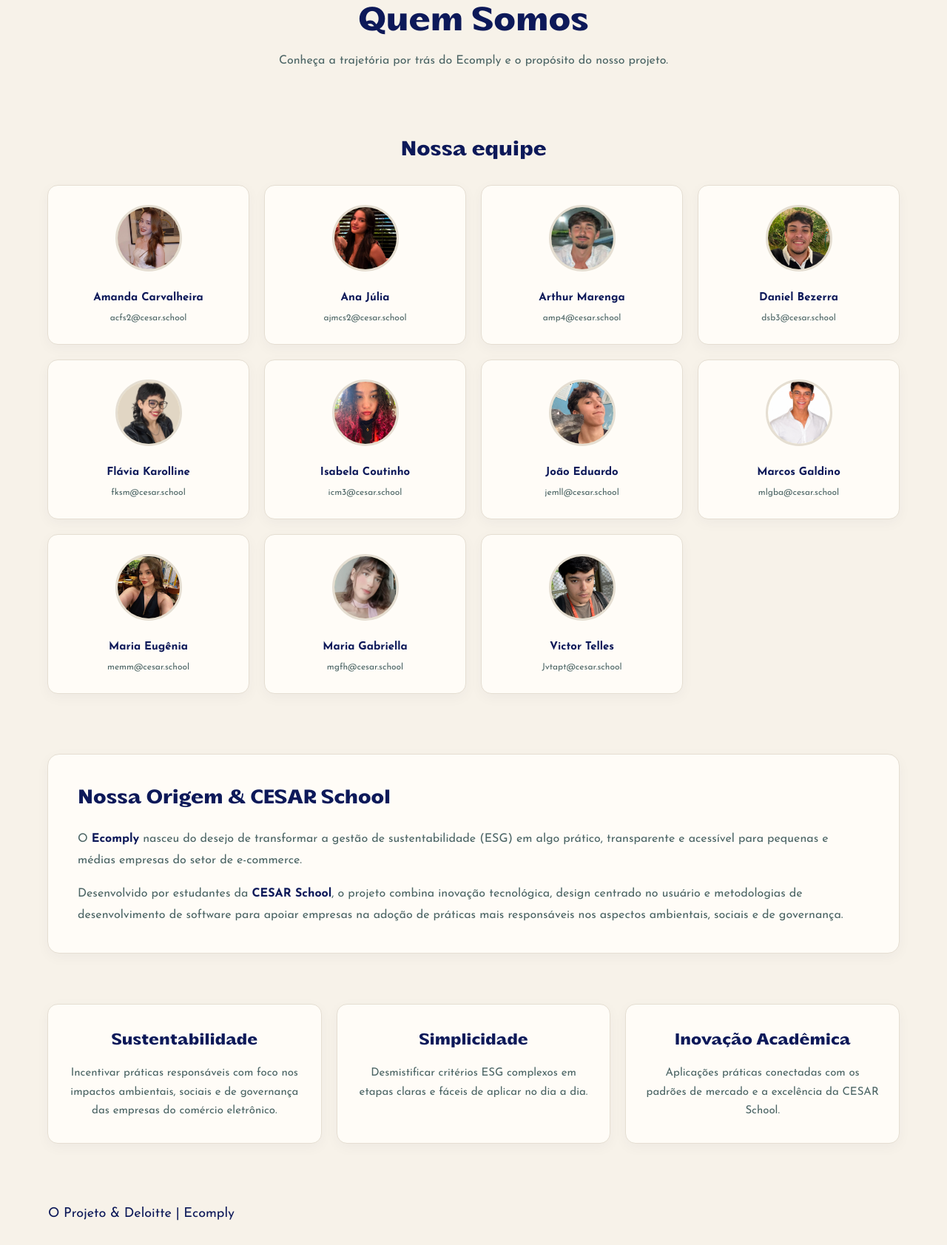
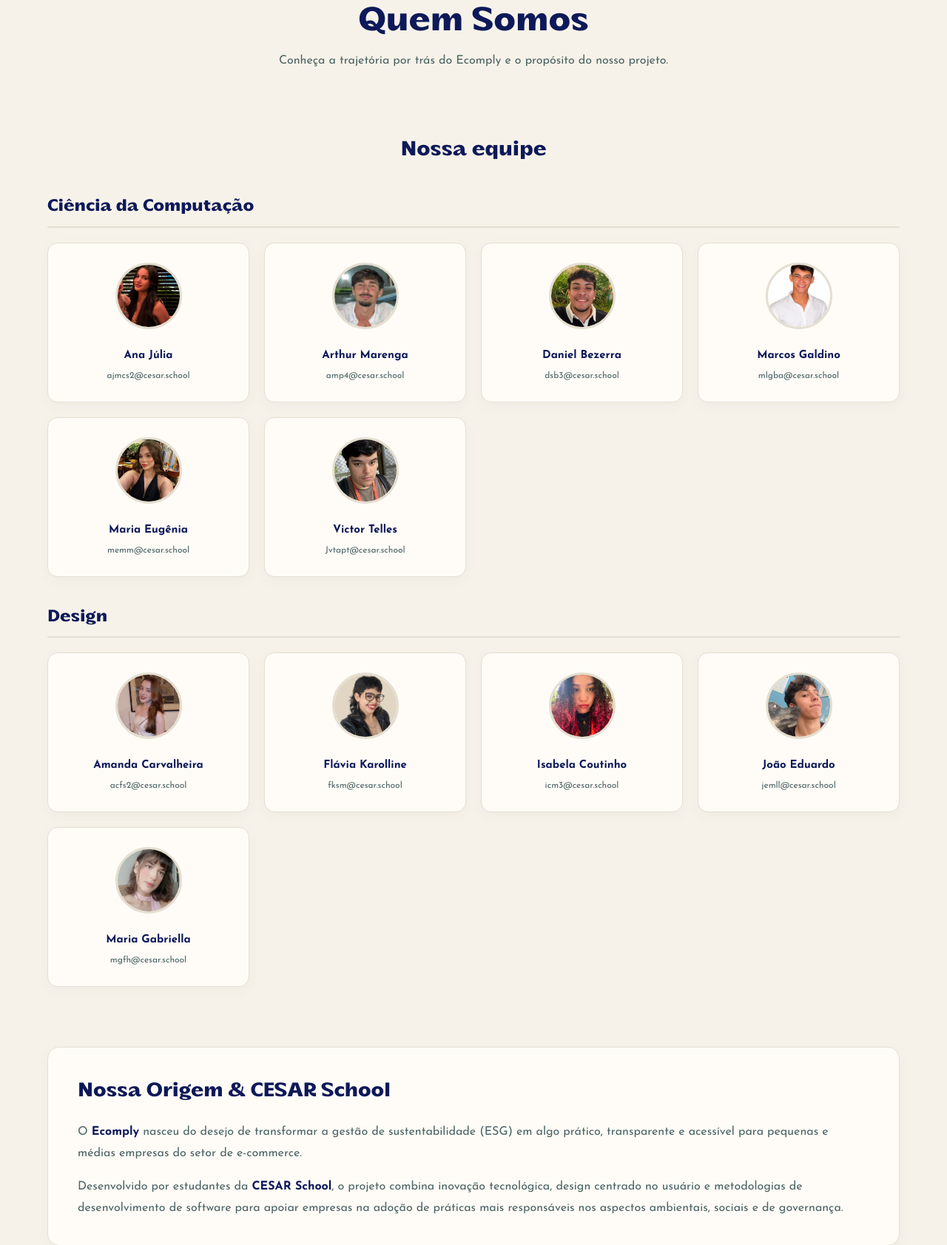
Before and after one commit to mariaeugeniamoraes/projeto_fds_2026.2, a Django app: page / in a window 1280 px wide. Shown: the part 868-2551 px from the top of the page at 74% size. Run offline with Django 5.2, Linux system fonts and the light colour scheme.

Commit message:
Divide os membros em Design e CC

```diff
--- a/core/templates/core/quem_somos.html
+++ b/core/templates/core/quem_somos.html
@@ -44,6 +40,20 @@
 
     body.dark-theme .member-name-link:hover {
         color: #72d9a9 !important;
+    }
+
+    /* Subtítulos dos cursos (Design e CC) */
+    .course-subtitle {
+        font-size: 22px;
+        font-weight: 700;
+        margin: 35px 0 20px;
+        padding-bottom: 8px;
+        border-bottom: 2px solid #E5DED2;
+    }
+
+    body.dark-theme .course-subtitle {
+        color: #FFFFFF !important;
+        border-bottom-color: rgba(255, 255, 255, 0.15) !important;
     }
 
     /* ==========================================
@@ -116,8 +126,13 @@
     body:not(.dark-theme) .section-title {
         color: #0D1959;
         font-size: 27px;
-        margin-bottom: 25px;
+        margin-bottom: 10px;
         text-align: center;
+    }
+
+    body:not(.dark-theme) .course-subtitle {
+        color: #0D1959;
+        border-bottom-color: #E5DED2;
     }
 
     body:not(.dark-theme) .team-grid {
@@ -295,23 +310,9 @@
     <section class="team-section">
         <h2 class="section-title">Nossa equipe</h2>
 
+        <!-- GRUPO: CIÊNCIA DA COMPUTAÇÃO -->
+        <h3 class="course-subtitle">Ciência da Computação</h3>
         <div class="team-grid">
-
-            <div class="team-card">
-                <img src="{% static 'images/equipe/Amanda.jpg' %}"
-                     alt="Amanda Carvalheira Ferreira da Silva"
-                     class="member-avatar">
-
-                <a href="https://www.linkedin.com/in/amanda-carvalheira/"
-                   target="_blank" rel="noopener noreferrer"
-                   class="member-name-link">
-                    Amanda Carvalheira
-                </a>
-
-                <a href="mailto:acfs2@cesar.school" class="member-email">
-                    acfs2@cesar.school
-                </a>
-            </div>
 
             <div class="team-card">
                 <img src="{% static 'images/equipe/aj.jpeg' %}"
@@ -358,6 +359,76 @@
 
                 <a href="mailto:dsb3@cesar.school" class="member-email">
                     dsb3@cesar.school
+                </a>
+            </div>
+
+            <div class="team-card">
+                <img src="{% static 'images/equipe/marcos.jpeg' %}"
+                     alt="Marcos Luiz Galdino Berto Alves"
+                     class="member-avatar">
+
+                <a href="https://www.linkedin.com/in/marcos-luiz-galdino-88b997426/"
+                   target="_blank" rel="noopener noreferrer"
+                   class="member-name-link">
+                    Marcos Galdino
+                </a>
+
+                <a href="mailto:mlgba@cesar.school" class="member-email">
+                    mlgba@cesar.school
+                </a>
+            </div>
+
+            <div class="team-card">
+                <img src="{% static 'images/equipe/eu.jpeg' %}"
+                     alt="Maria Eugênia Moraes"
+                     class="member-avatar">
+
+                <a href="https://www.linkedin.com/in/maria-eugenia-moraes"
+                   target="_blank" rel="noopener noreferrer"
+                   class="member-name-link">
+                    Maria Eugênia
+                </a>
+
+                <a href="mailto:memm@cesar.school" class="member-email">
+                    memm@cesar.school
+                </a>
+            </div>
+
+            <div class="team-card">
+                <img src="{% static 'images/equipe/vt.jpeg' %}"
+                     alt="José Victor Telles de Araujo Pereira Tavares"
+                     class="member-avatar">
+
+                <a href="https://www.linkedin.com/in/victor-telles-9150143b8/"
+                   target="_blank" rel="noopener noreferrer"
+                   class="member-name-link">
+                    Victor Telles
+                </a>
+
+                <a href="mailto:Jvtapt@cesar.school" class="member-email">
+                    Jvtapt@cesar.school
+                </a>
+            </div>
+
+        </div>
+
+        <!-- GRUPO: DESIGN -->
+        <h3 class="course-subtitle">Design</h3>
+        <div class="team-grid">
+
+            <div class="team-card">
+                <img src="{% static 'images/equipe/Amanda.jpg' %}"
+                     alt="Amanda Carvalheira Ferreira da Silva"
+                     class="member-avatar">
+
+                <a href="https://www.linkedin.com/in/amanda-carvalheira/"
+                   target="_blank" rel="noopener noreferrer"
+                   class="member-name-link">
+                    Amanda Carvalheira
+                </a>
+
+                <a href="mailto:acfs2@cesar.school" class="member-email">
+                    acfs2@cesar.school
                 </a>
             </div>
 
```
Also changed, not shown: other parts of core/templates/core/quem_somos.html (+0 -52 lines), core/static/core/css/style.css (line endings or trailing spaces).
